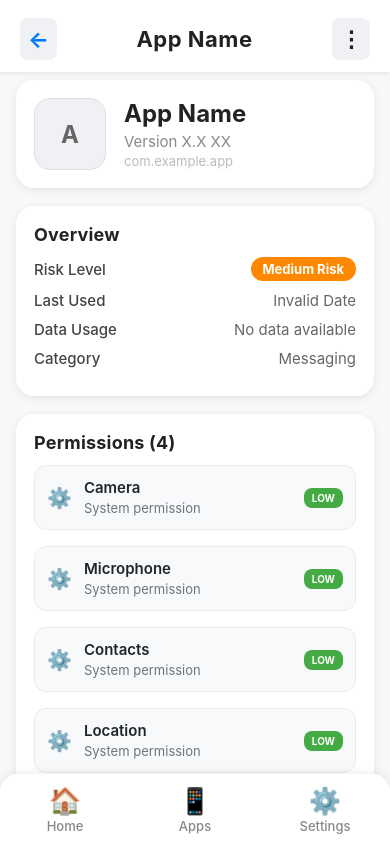
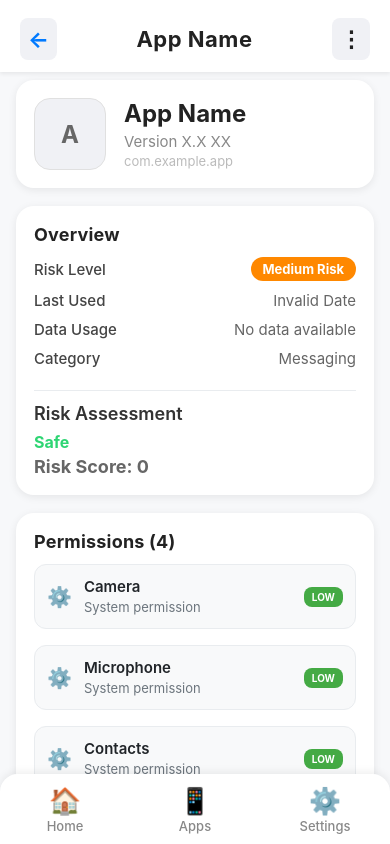
Before and after one commit to dan-coder0/Monitor-Mate, a React Native app: screen /AppDetailScreen in a window 390 px wide. Built offline with nearby package versions, Linux system fonts and the light colour scheme.

Commit message:
Patch update 1.0.2

```diff
--- a/src/screens/AppDetailScreen.js
+++ b/src/screens/AppDetailScreen.js
@@ -1,4 +1,4 @@
-import React from 'react';
+import React, { useMemo } from 'react';
 import {
     View,
     Text,
@@ -12,9 +12,11 @@ import {
 } from 'react-native';
 import { useNavigation } from '@react-navigation/native';
 import { PermissionService } from '../services/PermissionService';
+import { useAppInfo } from '../hooks/useAppInfo';
 
 const AppDetailScreen = ({ route }) => {
     const navigation = useNavigation();
+    const { analyzeAppPermissions } = useAppInfo();
 
     // Get app data from route params or use default data
     const appData = route?.params?.appData || {
@@ -113,7 +115,10 @@ const AppDetailScreen = ({ route }) => {
     const formattedInstallDate = formatInstallDate(appData.firstInstallTime);
     const formattedUsageStats = formatUsageStats(appData);
 
-
+    // Analyze app permissions
+    const permissionAnalysis = useMemo(() => {
+        return analyzeAppPermissions(appData.permissions || []);
+    }, [appData.permissions, analyzeAppPermissions]);
 
     const navigateBack = () => {
         navigation.goBack();
@@ -121,6 +126,35 @@ const AppDetailScreen = ({ route }) => {
 
     const navigateToAllPermissions = () => {
         navigation.navigate('PermissionManagerScreen', { appData });
+    };
+
+    const getRiskColor = (riskLevel) => {
+        switch (riskLevel) {
+            case 'HIGH_RISK':
+            case 'HIGH':
+                return '#ff4757';
+            case 'MEDIUM_RISK':
+            case 'MEDIUM':
+                return '#ffa502';
+            case 'LOW_RISK':
+            case 'LOW':
+                return '#ffb142';
+            default:
+                return '#2ed573';
+        }
+    };
+
+    const getRiskLabel = (riskLevel) => {
+        switch (riskLevel) {
+            case 'HIGH_RISK':
+                return 'High Risk';
+            case 'MEDIUM_RISK':
+                return 'Medium Risk';
+            case 'LOW_RISK':
+                return 'Low Risk';
+            default:
+                return 'Safe';
+        }
     };
 
     const getRiskLevelColor = (riskLevel) => {
@@ -218,6 +252,18 @@ const AppDetailScreen = ({ route }) => {
                     {formattedInstallDate !== 'Unknown' && (
                         <View style={styles.cardRowBetween}><Text style={styles.label}>Install Date</Text><Text style={styles.value}>{formattedInstallDate}</Text></View>
                     )}
+                    <View style={styles.riskSummary}>
+                        <Text style={styles.riskSummaryTitle}>Risk Assessment</Text>
+                        <Text style={[
+                            styles.overallRisk,
+                            { color: getRiskColor(permissionAnalysis.riskLevel) },
+                        ]}>
+                            {getRiskLabel(permissionAnalysis.riskLevel)}
+                        </Text>
+                        <Text style={styles.riskScore}>
+                            Risk Score: {permissionAnalysis.riskScore}
+                        </Text>
+                    </View>
                 </View>
                 {/* Permissions Card */}
                 <View style={styles.card}>
@@ -251,9 +297,9 @@ const AppDetailScreen = ({ route }) => {
                             );
                         })}
                     </View>
-                    <TouchableOpacity onPress={navigateToAllPermissions} style={styles.viewAllButtonModern} activeOpacity={0.8}>
+                    {/* <TouchableOpacity onPress={navigateToAllPermissions} style={styles.viewAllButtonModern} activeOpacity={0.8}>
                         <Text style={styles.viewAllButtonTextModern}>View All Permissions</Text>
-                    </TouchableOpacity>
+                    </TouchableOpacity> */}
                 </View>
                 {/* Network Activity Card */}
                 <View style={styles.card}>
@@ -541,6 +587,29 @@ const styles = StyleSheet.create({
         color: '#007AFF',
         fontWeight: '600',
     },
+    // Risk Summary
+    riskSummary: {
+        marginTop: 12,
+        paddingTop: 12,
+        borderTopWidth: 1,
+        borderTopColor: '#e9ecef',
+    },
+    riskSummaryTitle: {
+        fontSize: 18,
+        fontWeight: '600',
+        color: '#333',
+        marginBottom: 8,
+    },
+    overallRisk: {
+        fontSize: 16,
+        fontWeight: 'bold',
+        marginBottom: 4,
+    },
+    riskScore: {
+        fontSize: 18,
+        fontWeight: 'bold',
+        color: '#666',
+    },
     // Modern Bottom NavBar
     bottomNavBarModern: {
         flexDirection: 'row',
--- a/src/services/PermissionService.js
+++ b/src/services/PermissionService.js
@@ -54,6 +54,36 @@ export class PermissionService {
             level: PermissionService.RISK_LEVELS.MEDIUM,
             description: 'Can access body sensors and health data',
             category: 'Health Data',
+        },
+        USAGE_ACCESS: {
+            level: PermissionService.RISK_LEVELS.MEDIUM,
+            description: 'Can access app usage statistics and screen time data',
+            category: 'Privacy Monitoring',
+        },
+        CALL_LOG: {
+            level: PermissionService.RISK_LEVELS.HIGH,
+            description: 'Can access call history and phone logs',
+            category: 'Privacy Critical',
+        },
+        ACTIVITY_RECOGNITION: {
+            level: PermissionService.RISK_LEVELS.MEDIUM,
+            description: 'Can access physical activity and step tracking',
+            category: 'Health Data',
+        },
+        NOTIFICATIONS: {
+            level: PermissionService.RISK_LEVELS.LOW,
+            description: 'Can show notifications on your device',
+            category: 'User Experience',
+        },
+        BLUETOOTH: {
+            level: PermissionService.RISK_LEVELS.MEDIUM,
+            description: 'Can access nearby Bluetooth devices',
+            category: 'Device Access',
+        },
+        NEARBY_DEVICES: {
+            level: PermissionService.RISK_LEVELS.MEDIUM,
+            description: 'Can access nearby Wi-Fi and Bluetooth devices',
+            category: 'Device Access',
         },
     };
 
@@ -166,7 +196,7 @@ export class PermissionService {
             case this.RISK_LEVELS.LOW:
                 return `ℹ️ Low Risk: ${permission.toLowerCase()} access is generally safe for this type of app.`;
             default:
-                return `✅ Safe: This permission is typically safe.`;
+                return '✅ Safe: This permission is typically safe.';
         }
     }
 
@@ -259,9 +289,6 @@ export class PermissionService {
         try {
             const permissions = {};
             // Check permissions that exist in the PermissionsAndroid module
-            if (PermissionsAndroid.PERMISSIONS.READ_PHONE_STATE) {
-                permissions.readPhoneState = await PermissionsAndroid.check(PermissionsAndroid.PERMISSIONS.READ_PHONE_STATE);
-            }
             if (PermissionsAndroid.PERMISSIONS.ACCESS_NETWORK_STATE) {
                 permissions.accessNetworkState = await PermissionsAndroid.check(PermissionsAndroid.PERMISSIONS.ACCESS_NETWORK_STATE);
             }
@@ -283,9 +310,6 @@ export class PermissionService {
         try {
             const permissionsToRequest = [];
             // Only request permissions that exist
-            if (PermissionsAndroid.PERMISSIONS.READ_PHONE_STATE) {
-                permissionsToRequest.push(PermissionsAndroid.PERMISSIONS.READ_PHONE_STATE);
-            }
             if (PermissionsAndroid.PERMISSIONS.ACCESS_NETWORK_STATE) {
                 permissionsToRequest.push(PermissionsAndroid.PERMISSIONS.ACCESS_NETWORK_STATE);
             }
@@ -322,6 +346,12 @@ export class PermissionService {
             case 'STORAGE': return '💾';
             case 'CALENDAR': return '📅';
             case 'SENSORS': return '⌚';
+            case 'USAGE_ACCESS': return '📊';
+            case 'CALL_LOG': return '📋';
+            case 'ACTIVITY_RECOGNITION': return '🏃';
+            case 'NOTIFICATIONS': return '🔔';
+            case 'BLUETOOTH': return '📡';
+            case 'NEARBY_DEVICES': return '📶';
             default: return '⚙️';
         }
     }
```
Also changed, not shown: 2 other files (tests, documents, lock files or other folders).
